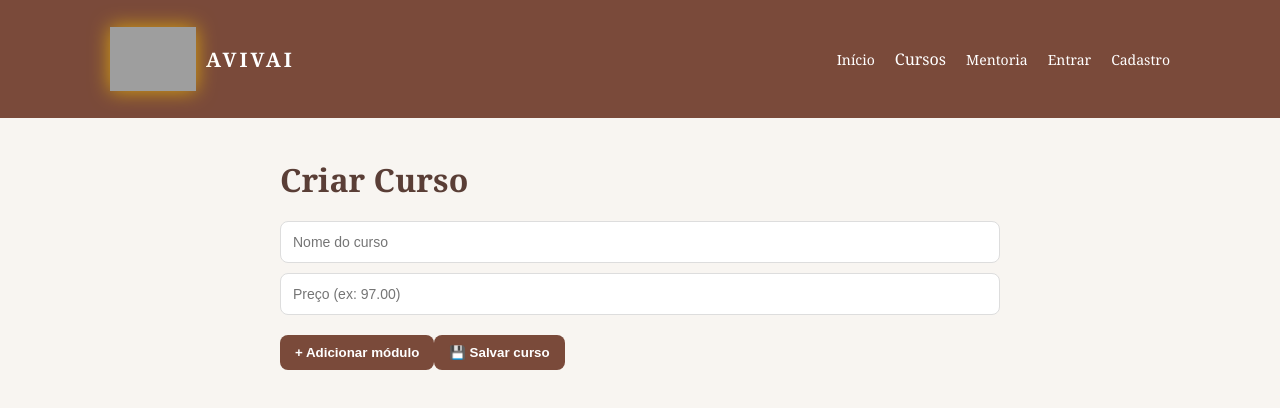
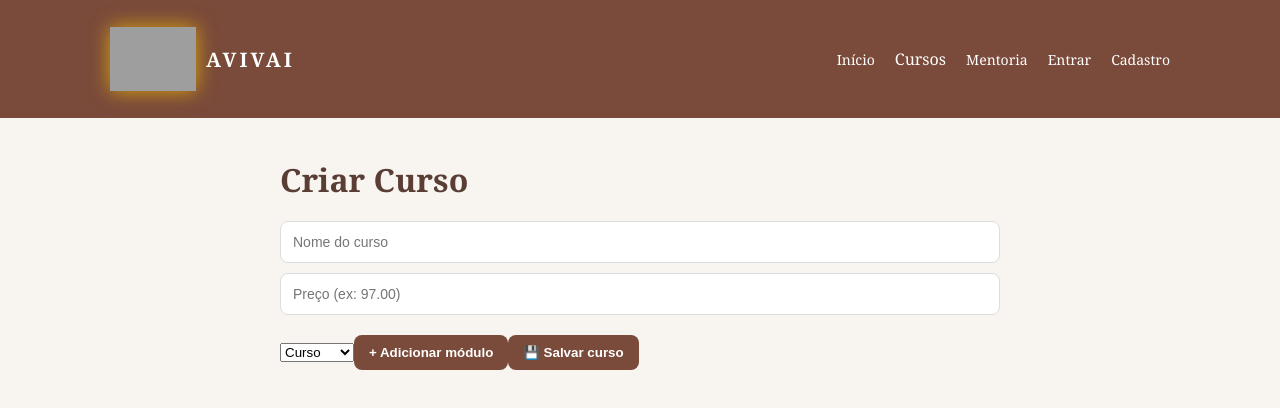
Before and after one commit to Mayra727/avivai-frontend, a React app: page /criar-curso in a window 1280 px wide. Shown: the top 408 px of the page. Built offline with nearby package versions, Linux system fonts and the light colour scheme; grey boxes are pictures that could not be loaded; the HTML template or start-up script is replaced by a standard one.

Commit message:
feat: add product type selector to create course

```diff
--- a/src/pages/CreateCourse.tsx
+++ b/src/pages/CreateCourse.tsx
@@ -41,6 +41,10 @@ export default function CreateCourse() {
 
   const [courseName, setCourseName] = useState("");
   const [price, setPrice] = useState("");
+
+  const [type, setType] =
+  useState("curso");
+
   const [modules, setModules] = useState<Module[]>([]);
   const [loading, setLoading] = useState(false);
 
@@ -297,6 +301,31 @@ return (
       onChange={(e) => setPrice(e.target.value)}
     />
 
+<select
+  value={type}
+  onChange={(e)=>
+    setType(e.target.value)
+  }
+>
+
+  <option value="curso">
+    Curso
+  </option>
+
+  <option value="ebook">
+    Ebook
+  </option>
+
+  <option value="livro">
+    Livro
+  </option>
+
+  <option value="mentoria">
+    Mentoria
+  </option>
+
+</select>
+
     {modules.map((module, mIndex) => (
       <div key={mIndex} className="module">
 
```
